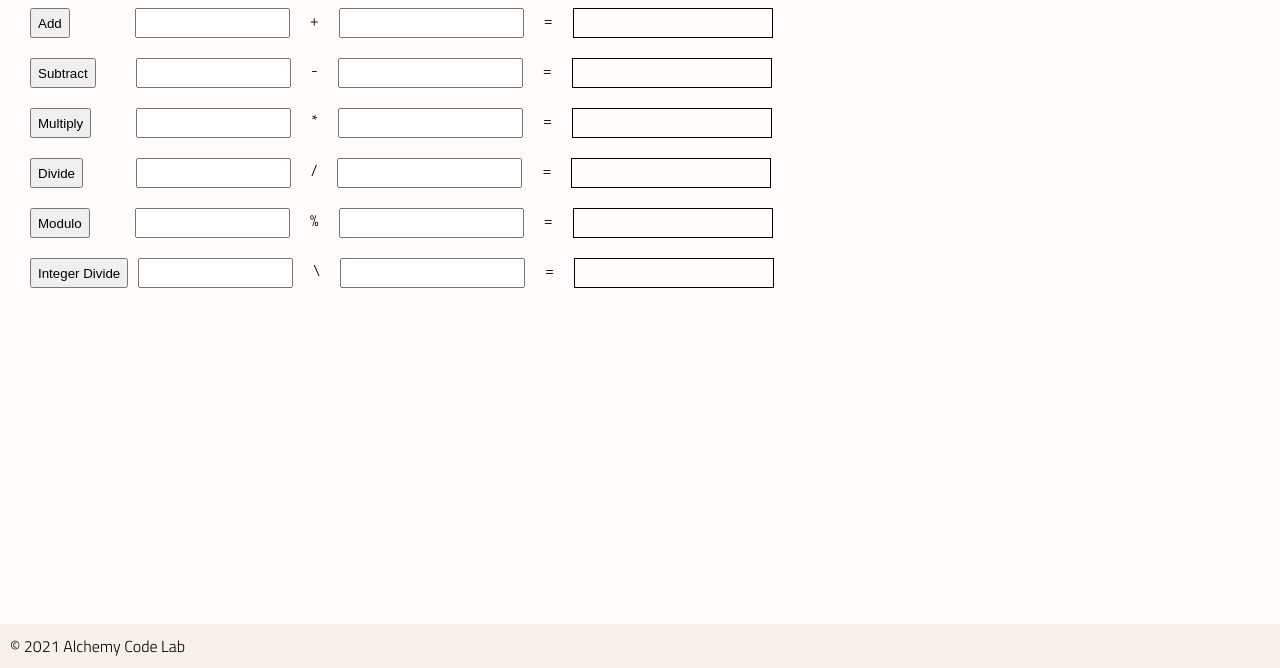
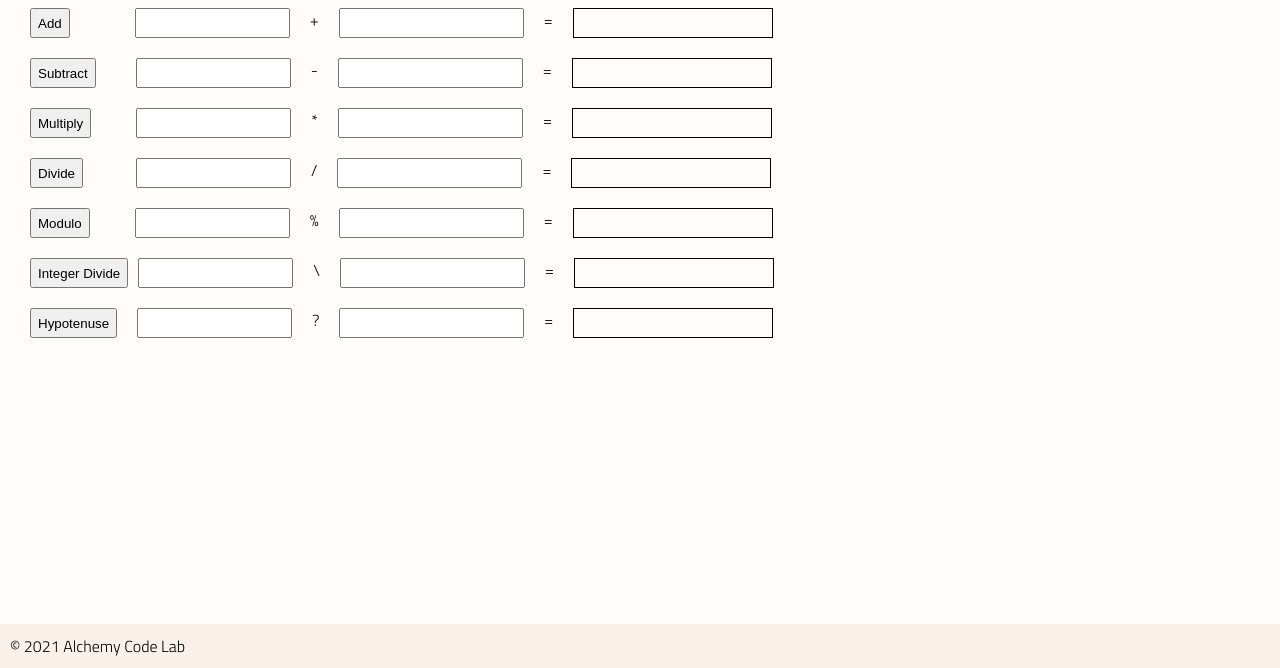
Before and after one commit to Benatovich/LAB-04-calculator, a plain HTML site: page index.html in a window 1280 px wide. Shown: the part 132-800 px from the top of the page. Drawn offline with Linux system fonts and the light colour scheme.

Commit message:
added hypotenuse calculator

```diff
--- a/app.js
+++ b/app.js
@@ -5,7 +5,7 @@ import { subtract } from './calculations.js';
 import { multiply } from './calculations.js';
 import { divide } from './calculations.js';
 import { modulo } from './calculations.js';
-
+import { pythagorean } from './calculations.js';
 
 
 // reference needed DOM elements
@@ -38,6 +38,11 @@ const divideIntNumber1 = document.getElementById('divideInt-number-1');
 const divideIntNumber2 = document.getElementById('divideInt-number-2');
 const divideIntButton = document.getElementById('divideInt-button');
 const divideIntAnswer = document.getElementById('divideInt-answer');
+
+const pythagoreanNumber1 = document.getElementById('pythagorean-number-1');
+const pythagoreanNumber2 = document.getElementById('pythagorean-number-2');
+const pythagoreanButton = document.getElementById('pythagorean-button');
+const pythagoreanAnswer = document.getElementById('pythagorean-answer');
 
 // set event listeners
     // get user input(s)
@@ -80,3 +85,9 @@ divideIntButton.addEventListener('click', () => {
     console.log(quotientInt);
     divideIntAnswer.textContent = quotientInt;
 });
+
+pythagoreanButton.addEventListener('click', () => {
+    const hypotenuse = pythagorean(Number(pythagoreanNumber1.value), Number(pythagoreanNumber2.value));
+    console.log(hypotenuse);
+    pythagoreanAnswer.textContent = hypotenuse;
+});
--- a/calculations.js
+++ b/calculations.js
@@ -17,3 +17,7 @@ export function divide(x, y) {
 export function modulo(x, y) {
     return x % y;
 }
+
+export function pythagorean(x, y) {
+    return (Math.sqrt((x * x) + (y * y)));
+}
--- a/index.html
+++ b/index.html
@@ -71,6 +71,15 @@
             =
             <span id="divideInt-answer" ></span>
         </section>
+
+        <section>
+            <button id="pythagorean-button" >Hypotenuse</button>
+            <input id="pythagorean-number-1" >
+            ?
+            <input id="pythagorean-number-2" >
+            =
+            <span id="pythagorean-answer" ></span>
+        </section>
     </main>
 
     <footer>
--- a/styles/styles.css
+++ b/styles/styles.css
@@ -145,3 +145,20 @@ footer {
     width: 200px;
     margin-left: 20px;
 }
+
+#pythagorean-number-1 {
+    margin-left: 20px;
+    margin-right: 20px;
+    width: 155px;
+}
+
+#pythagorean-number-2 {
+    margin-left: 20px;
+    margin-right: 20px;
+}
+
+#pythagorean-answer {
+    border: 1px solid black;
+    width: 200px;
+    margin-left: 20px;
+}
```
